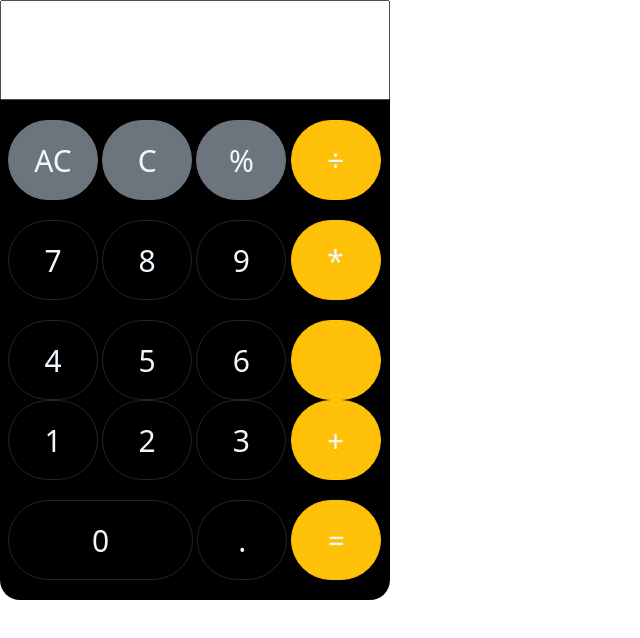
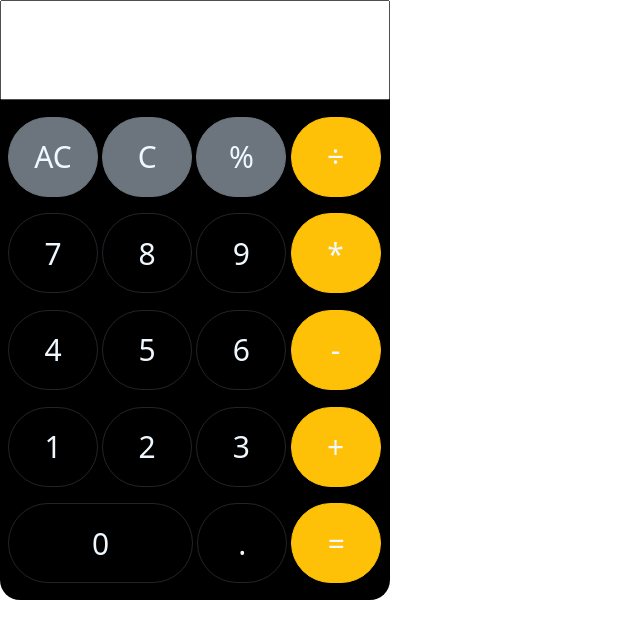
Before and after one commit to ANANDKE/Calculator, a plain HTML site: page index.html in a window 1280 px wide. Shown: the whole page, without its empty margins (0-640 px from the left). Drawn offline with nearby package versions, Linux system fonts and the light colour scheme.

Commit message:
fixing an error

```diff
--- a/index.html
+++ b/index.html
@@ -27,7 +27,7 @@
         <div class="but"><button type="button" class="btn btn-outline-dark ms-2"onclick="displayNum(4)">4</button>
             <button type="button" class="btn btn-outline-dark"onclick="displayNum(5)">5</button>
             <button type="button" class="btn btn-outline-dark"onclick="displayNum(6)">6</button>
-            <button type="button" class="btn btn-warning"onclick="displayNum(-)>-</button>
+            <button type="button" class="btn btn-warning"onclick="displayNum('-')">-</button>
         </div>
         <div class="but"><button type="button" class="btn btn-outline-dark ms-2"onclick="displayNum(1)">1</button>
             <button type="button" class="btn btn-outline-dark"onclick="displayNum(2)">2</button>
```
